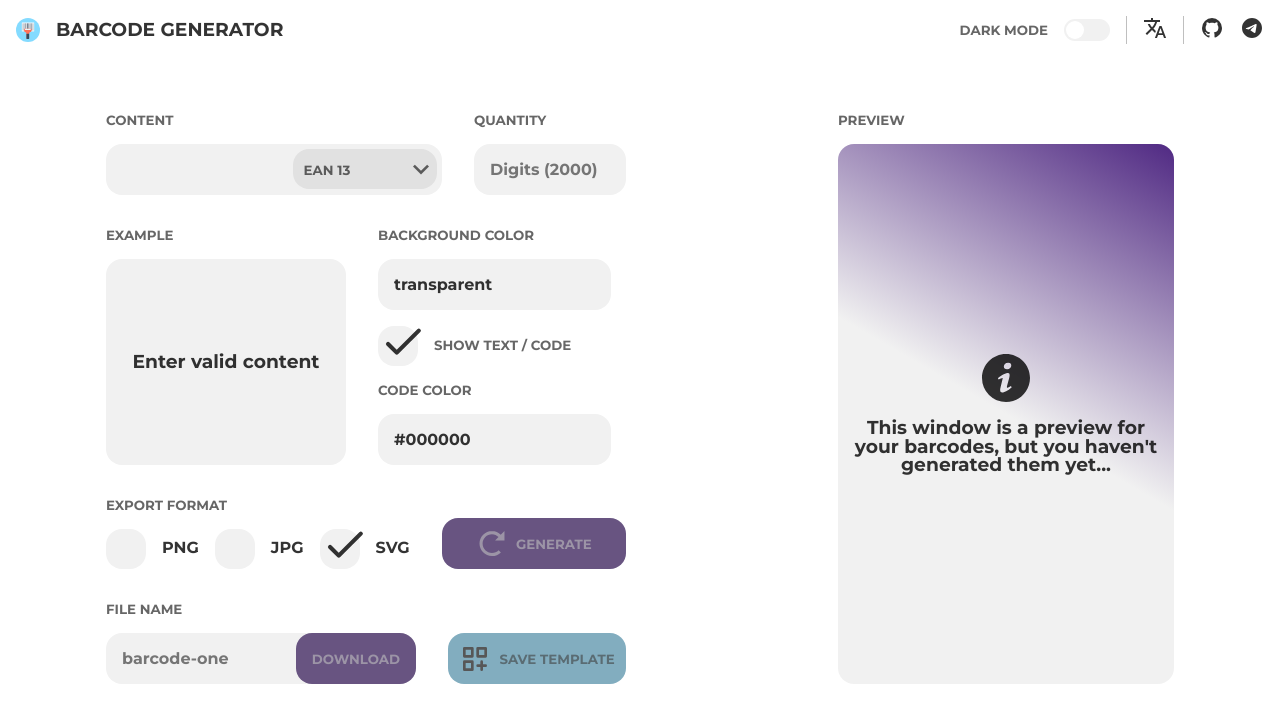
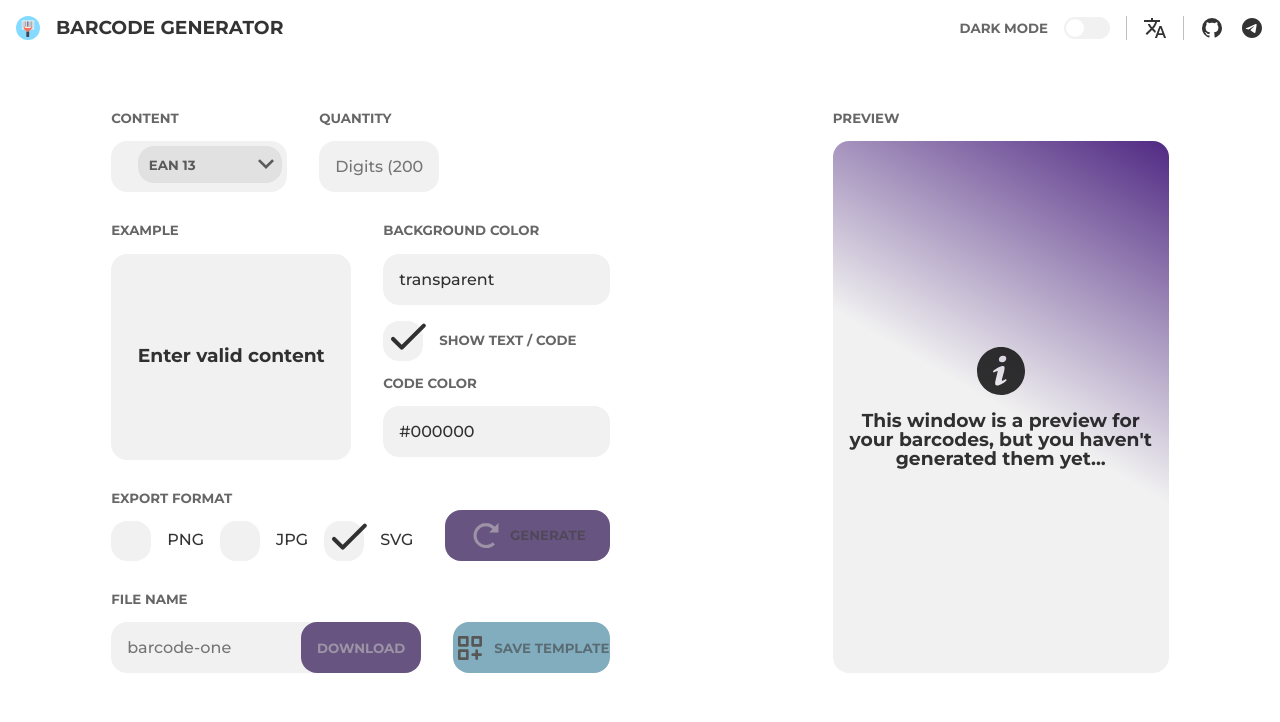
Before and after one commit to afteralls/qb-generator, a Vue app: page /generator in a window 1280 px wide. Shown: the top 722 px of the page. Built offline with nearby package versions, Linux system fonts and the light colour scheme.

Commit message:
main.scss optimization

```diff
--- a/src/assets/styles/base.module.css
+++ b/src/assets/styles/base.module.css
@@ -4,7 +4,8 @@
   --accent-c-h: rgba(80, 41, 131, 0.7);
   --circle-c: rgb(132, 219, 255);
   --circle-c-tp: rgba(132, 219, 255, 0.7);
-  --template-size: 15.625rem;
+  --template-size: 250px;
+  --template-size-mob: 150px;
 
   /* --darkTheme */
   --dark-bg-c: #242424;
@@ -27,11 +28,6 @@
   --transition: all 0.5s ease;
   --br-rad: var(--space);
 
-  /* Media */
-  --lg: 1200px;
-  --lg-m: 1000px;
-  --md: 900px;
-  --md-m: 900px;
 }
 
 body.dark {
--- a/src/assets/styles/main.scss
+++ b/src/assets/styles/main.scss
@@ -1,77 +1,57 @@
 @import './base.module.css';
-@import url('https://fonts.googleapis.com/css2?family=Comfortaa&family=Montserrat:wght@700&display=swap');
+@import url('https://fonts.googleapis.com/css2?family=Montserrat:wght@500;700&display=swap');
+
+/* Global Styles */
 
 * {
+  margin: 0;
+  padding: 0;
+  box-sizing: border-box;
   outline: none;
-  &:hover {
-    outline: none;
-  }
+  text-decoration: none;
+  border: none;
 }
 
-body {
-  background-color: var(--bg-c);
-  margin: 0; padding: 0;
-  font-size: 16px;
+body, input {
   box-sizing: border-box;
   font-family: 'Montserrat', sans-serif;
+  font-size: 16px !important;
   color: var(--txt-c);
+  line-height: 1;
 
   @media (max-width: 900px) {
     font-size: 14px;
   }
 }
 
-h1, h2, h3, h4, p {
-  line-height: 1;
-  margin: 0;
-  padding: 0;
-}
-
-th, td {
-  background: var(--wrapper-c-h);
-  border-spacing: none;
-  text-align: center;
-  padding: var(--space);
-}
-
-p {
-  font-family: 'Comfortaa', sans-serif;
-  line-height: 1.1;
-}
-
-small {
-  color: var(--txt-c-h);
-  text-transform: uppercase;
+body {
+  background-color: var(--bg-c);
 }
 
 a, a:visited {
-  text-decoration: none;
   color: var(--txt-c);
 }
 
 svg {
   fill: var(--txt-c);
   transition: all 0.5s ease;
+
+  &:hover {
+    fill: var(--txt-c-h);
+  }
 }
 
-svg:hover {
-  fill: var(--txt-c-h);
+small {
+  color: var(--txt-c-h);
+  font-weight: 700;
+  text-transform: uppercase;
 }
 
 input[type="text"] {
   border-radius: var(--br-rad);
-  outline: none;
   padding: var(--space);
-  border: none;
-  color: var(--txt-c);
-  font-size: 1rem;
-  font-family: 'Montserrat', sans-serif;
   background-color: var(--wrapper-c);
   transition: var(--transition);
-
-  @media (max-width: 900px) {
-    font-size: 14px;
-  }
 
   &:hover {
     background-color: var(--wrapper-c-h);
@@ -86,9 +66,8 @@ label {
   cursor: pointer;
   position: relative;
   transition: var(--transition);
-}
 
-label::before {
+  &::before {
     content: '';
     display: inline-block;
     width: 40px;
@@ -99,6 +78,9 @@ label::before {
     background-color: var(--wrapper-c);
     cursor: pointer;
   }
+}
+
+/* Pseudo-Elements */
 
 ::selection {
   background-color: #4f13af33;
@@ -107,6 +89,8 @@ label::before {
 ::-webkit-scrollbar {
   display: none;
 }
+
+/* Global Classes */
 
 ._container {
   box-sizing: border-box;
@@ -143,14 +127,10 @@ label::before {
   text-align: center;
   background-color: var(--accent-c);
   padding: var(--space);
-  border-radius: calc(var(--br-rad) * 2);
+  border-radius: var(--br-rad);
   transition: var(--transition);
   cursor: pointer;
   box-sizing: border-box;
-
-  small {
-    color: var(--dark-txt-c-h) !important;
-  }
 
   &:hover {
     background-color: var(--accent-c-h);
@@ -181,3 +161,9 @@ label::before {
     pointer-events: none;
   }
 }
+
+._br {
+  background-color: rgba(128, 128, 128, 0.5);
+  width: 1px;
+  height: 100%;
+}
--- a/src/components/GeneratorView/ThePreviewSection.vue
+++ b/src/components/GeneratorView/ThePreviewSection.vue
@@ -50,6 +50,13 @@ const { set } = useDataStore()
     svg {
       width: 100%;
       height: auto;
+    }
+
+    th, td {
+      background: var(--wrapper-c-h);
+      border-spacing: none;
+      text-align: center;
+      padding: var(--space);
     }
 
     @media (max-width: 900px) {
--- a/src/components/Navbar/TheNavbar.vue
+++ b/src/components/Navbar/TheNavbar.vue
@@ -1,5 +1,5 @@
 <template>
-  <nav ref="navSize" class="nav-wrapper">
+  <nav class="nav-wrapper">
     <div class="_container">
       <div class="nav">
         <RouterLink to="/" class="nav__logo _row">
@@ -22,7 +22,7 @@
         </div>
         <TheMenuIconButton
           v-else
-          class="nav__menu-icon"
+          class="nav__menu-icon _svg-wrapper"
           @click.prevent="isMenuActive = !isMenuActive"
           :is-menu-active="isMenuActive"
         />
@@ -74,16 +74,6 @@ const change = () => { changeLang() }
   z-index: 10;
   background-color: var(--tp-c);
   backdrop-filter: blur(8px);
-
-  h3 {
-    text-transform: uppercase;
-    color: var(--)
-  }
-
-  svg {
-    height: 1.5rem;
-    width: auto;
-  }
 }
 
 .nav {
@@ -91,12 +81,19 @@ const change = () => { changeLang() }
   justify-content: space-between;
   gap: var(--space);
   padding: var(--space);
+  line-height: 0;
 
-  &__logo {
-    a {
-      display: flex;
-      align-items: center;
-    }
+  h3 {
+    text-transform: uppercase;
+    color: var(--txt-c);
+    transition: var(--transition);
+
+    &:hover { color: var(--txt-c-h); }
+  }
+
+  svg {
+    height: 24px;
+    width: auto;
   }
 
   &__settings {
```
Lines whose indentation alone changed are shown as unchanged.
